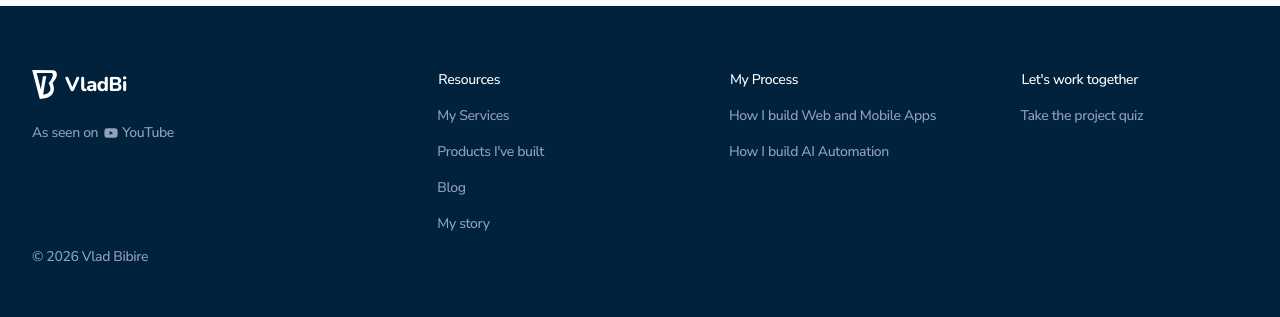
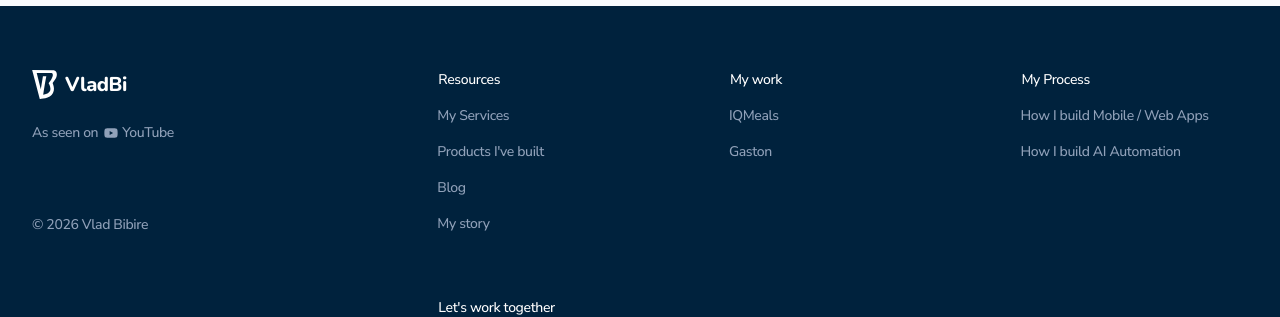
Before and after one commit to scalipsum/vladbi-website, a Next.js app: page /quiz in a window 1280 px wide. Shown: the part 1014-1331 px from the top of the page. Built offline with nearby package versions, Linux system fonts and the light colour scheme; no server answers.

Commit message:
Better footer

```diff
--- a/src/components/layout/Footer.tsx
+++ b/src/components/layout/Footer.tsx
@@ -15,11 +15,15 @@ export default function Footer() {
 		'My story': '/blog/my-story',
 	};
 	const column2Links = {
-		'How I build Web and Mobile Apps': '/services/saas-products',
+		'How I build Mobile / Web Apps': '/services/saas-products',
 		'How I build AI Automation': '/services/ai-automation',
 	};
 	const column3Links = {
 		'Take the project quiz': '/quiz',
+	};
+	const column4Links = {
+		IQMeals: '/products/iqmeals',
+		Gaston: '/products/gaston',
 	};
 
 	const handleFooterLinkClick = (
@@ -43,7 +47,7 @@ export default function Footer() {
 
 	return (
 		<footer className="bg-brand-600 text-white flex-0.5">
-			<ContentLayout className="pb-0 pt-0 pt-16 md:pb-24 pb-12 flex md:flex-row flex-col items-start justify-between">
+			<ContentLayout className="pb-0 pt-0 pt-16 md:pb-24 pb-24 flex md:flex-row flex-col items-start justify-between">
 				<div>
 					<Link href="/" className="flex items-center space-x-2">
 						<Logo width={25} height={29} className="text-white" />
@@ -67,7 +71,7 @@ export default function Footer() {
 						</Text>
 					</a>
 
-					<Text className="!text-sm mt-20 font-sans text-slate-400 hidden md:block">
+					<Text className="!text-sm mt-12 font-sans text-slate-400 hidden md:block">
 						© {new Date().getFullYear()} Vlad Bibire
 					</Text>
 				</div>
@@ -98,6 +102,33 @@ export default function Footer() {
 							)}
 						</ul>
 					</div>
+					<div>
+						<Text className="!text-sm ml-0.25 mb-4">My work</Text>
+						<ul className="flex flex-col gap-4">
+							{Object.entries(column4Links).map(
+								([label, href]) => (
+									<li key={href} className="leading-[0px]">
+										<Link
+											href={href}
+											className="transition duration-150 ease-in-out text-slate-400 hover:text-white focus-visible:text-white rounded-md px-1 py-0.5"
+											onClick={() =>
+												handleFooterLinkClick(
+													label,
+													href,
+													'my_projects',
+												)
+											}
+										>
+											<Text className="!text-sm">
+												{label}
+											</Text>
+										</Link>
+									</li>
+								),
+							)}
+						</ul>
+					</div>
+
 					<div>
 						<Text className="!text-sm ml-0.25 mb-4">
 							My Process
```
